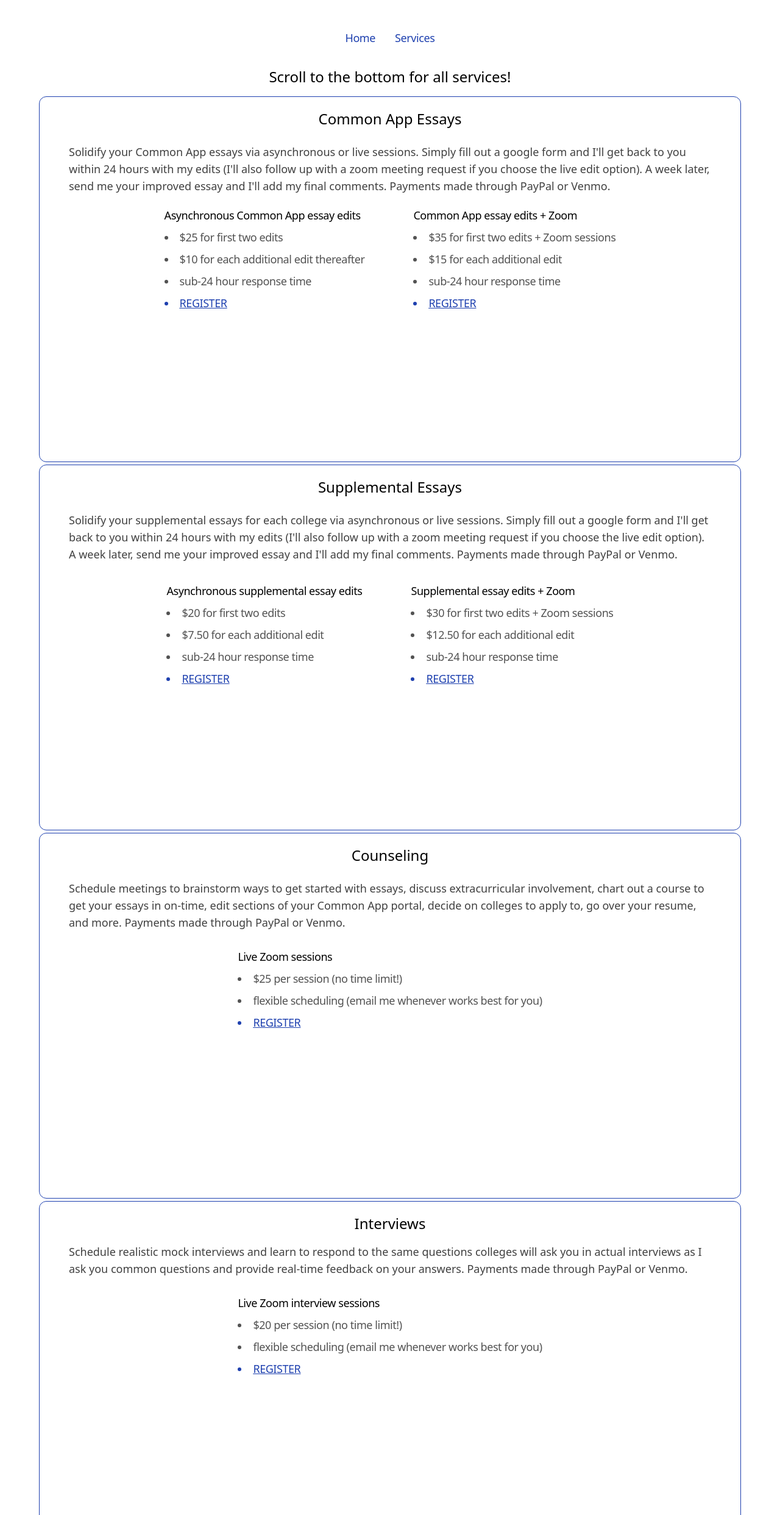
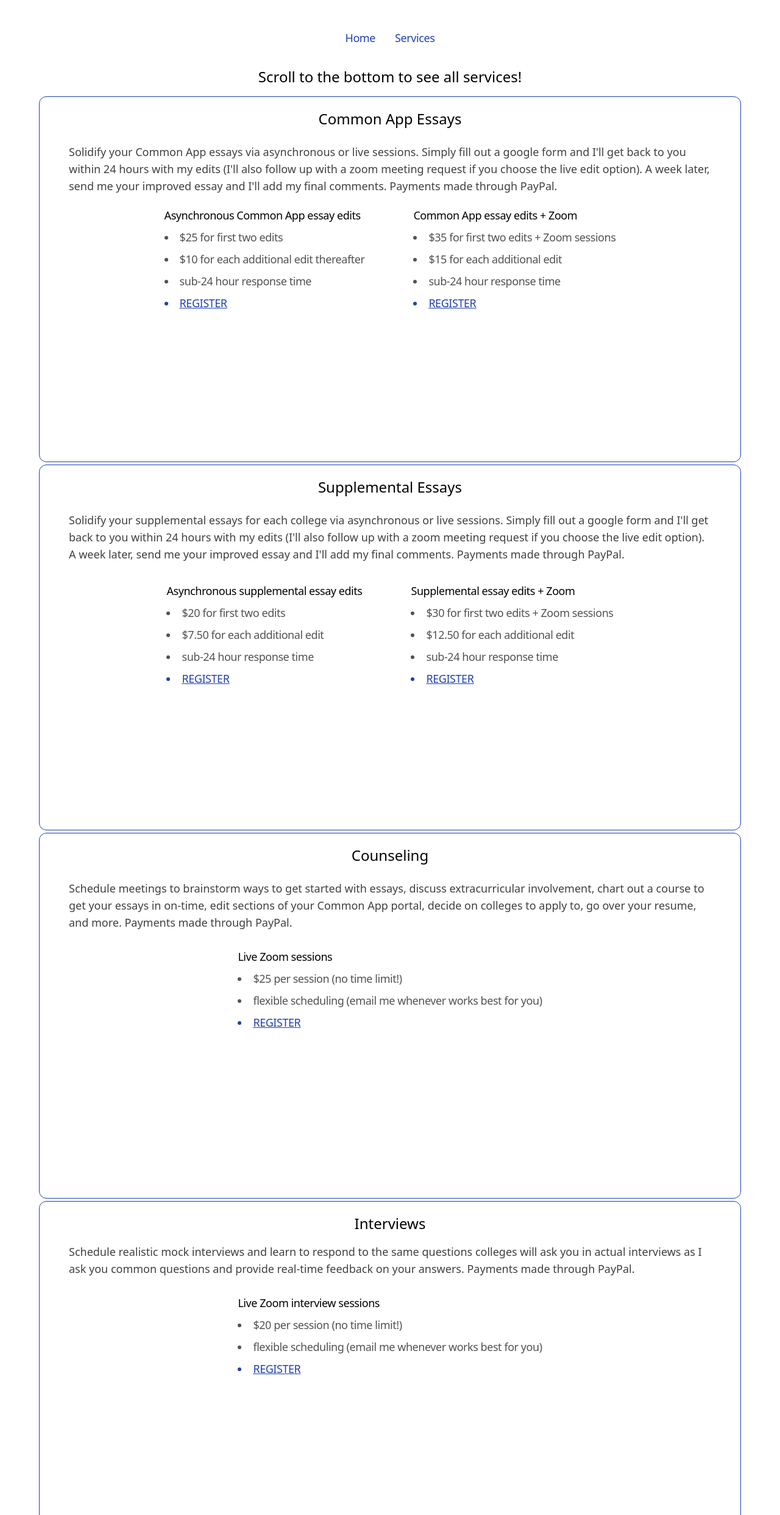
Before and after one commit to VA-24/VA-CC-Website, a React (Create React App) app: page /services in a window 1280 px wide. Shown: the top 2485 px of the page at 61% size. Built offline with nearby package versions, Linux system fonts and the light colour scheme.

Commit message:
Update Services.js

```diff
--- a/src/pages/Services.js
+++ b/src/pages/Services.js
@@ -32,13 +32,13 @@ function Services(){
 
                 </main>
 
-                <h3 class='font-medium text-base md:text-lg lg:text-xl xl:text-2xl 2xl:text-3xl text-black text-center pb-4'>Scroll to the bottom for all services!</h3>
+                <h3 class='font-medium text-base md:text-lg lg:text-xl xl:text-2xl 2xl:text-3xl text-black text-center pb-4'>Scroll to the bottom to see all services!</h3>
 
                 <section id='projects' class='w-full h-full flex flex-col items-center gap-1'>
                 <a target='_blank' class='sticky z-[2] top-0 lg:top-32 [&>div>.shine]:hover:block w-full max-w-lg md:max-w-3xl lg:max-w-4xl xl:max-w-6xl h-[90vh] lg:h-[80vh] lg:max-h-[600px] flex flex-col xl:flex-row border border-blue-800 p-2 justify-start gap-8 px-4 py-8 lg:px-6 xl:px-12 xl:py-5 bg-white rounded-xl'>
                     <div class='flex flex-col gap-4'>
                         <h3 class='font-medium text-xl xl:text-2xl 2xl:text-3xl text-black text-center'>Common App Essays</h3>
-                        <p class='text-neutral-700 text-sm md:text-base lg:text-lg xl:text-lg mt-2 xs:text-xs'>Solidify your Common App essays via asynchronous or live sessions. Simply fill out a google form and I'll get back to you within 24 hours with my edits (I'll also follow up with a zoom meeting request if you choose the live edit option). A week later, send me your improved essay and I'll add my final comments. Payments made through PayPal or Venmo.</p>
+                        <p class='text-neutral-700 text-sm md:text-base lg:text-lg xl:text-lg mt-2 xs:text-xs'>Solidify your Common App essays via asynchronous or live sessions. Simply fill out a google form and I'll get back to you within 24 hours with my edits (I'll also follow up with a zoom meeting request if you choose the live edit option). A week later, send me your improved essay and I'll add my final comments. Payments made through PayPal.</p>
                         <div class='flex flex-row h-[25vh] lg:h-[20vh] justify-center tracking-tight gap-20 text-sm md:text-base lg:text-base xl:text-lg mt-1 xs:text-xs' data-aos='zoom-in' data-aos-delay='100'>
                                 <div class='flex flex-col min-h-[200px]'>
                                     <div class='flex items-center'>
@@ -69,7 +69,7 @@ function Services(){
                 <a target='_blank' class='sticky z-[2] top-0 lg:top-32 [&>div>.shine]:hover:block w-full max-w-lg md:max-w-3xl lg:max-w-4xl xl:max-w-6xl h-[90vh] lg:h-[80vh] lg:max-h-[600px] flex flex-col xl:flex-row border border-blue-800 p-2 justify-start gap-8 px-4 py-8 lg:px-6 xl:px-12 xl:py-5 bg-white rounded-xl'>
                     <div class='flex flex-col gap-4'>
                         <h3 class='font-medium text-xl xl:text-2xl 2xl:text-3xl text-black text-center'>Supplemental Essays</h3>
-                        <p class='text-neutral-700 text-sm md:text-base lg:text-lg xl:text-lg mt-2 xs:text-xs'>Solidify your supplemental essays for each college via asynchronous or live sessions. Simply fill out a google form and I'll get back to you within 24 hours with my edits (I'll also follow up with a zoom meeting request if you choose the live edit option). A week later, send me your improved essay and I'll add my final comments. Payments made through PayPal or Venmo.</p>
+                        <p class='text-neutral-700 text-sm md:text-base lg:text-lg xl:text-lg mt-2 xs:text-xs'>Solidify your supplemental essays for each college via asynchronous or live sessions. Simply fill out a google form and I'll get back to you within 24 hours with my edits (I'll also follow up with a zoom meeting request if you choose the live edit option). A week later, send me your improved essay and I'll add my final comments. Payments made through PayPal.</p>
                         <div class='flex flex-row h-[25vh] lg:h-[20vh] justify-center tracking-tight gap-20 text-sm md:text-base lg:text-lg xl:text-lg mt-8 md:mt-4' data-aos='zoom-in' data-aos-delay='100'>
                                 <div class='flex flex-col min-h-[200px]'>
                                     <h3 class='pb-2 font-medium'>Asynchronous supplemental essay edits</h3>
@@ -97,7 +97,7 @@ function Services(){
                 <a target='_blank' class='sticky z-[2] top-0 lg:top-32 [&>div>.shine]:hover:block w-full max-w-lg md:max-w-3xl lg:max-w-4xl xl:max-w-6xl h-[90vh] lg:h-[80vh] lg:max-h-[600px] flex flex-col xl:flex-row border border-blue-800 p-2 justify-start gap-8 px-4 py-8 lg:px-6 xl:px-12 xl:py-5 bg-white rounded-xl' data-aos='fade-up'>
                     <div class='flex flex-col gap-4'>
                         <h3 class='font-medium text-xl xl:text-2xl 2xl:text-3xl text-black text-center justify-center'>Counseling</h3>
-                        <p class='text-neutral-700 text-sm md:text-base lg:text-lg xl:text-lg mt-2 xs:text-xs'>Schedule meetings to brainstorm ways to get started with essays, discuss extracurricular involvement, chart out a course to get your essays in on-time, edit sections of your Common App portal, decide on colleges to apply to, go over your resume, and more. Payments made through PayPal or Venmo.</p>
+                        <p class='text-neutral-700 text-sm md:text-base lg:text-lg xl:text-lg mt-2 xs:text-xs'>Schedule meetings to brainstorm ways to get started with essays, discuss extracurricular involvement, chart out a course to get your essays in on-time, edit sections of your Common App portal, decide on colleges to apply to, go over your resume, and more. Payments made through PayPal.</p>
                         <div class='flex flex-row h-[25vh] lg:h-[20vh] justify-center tracking-tight gap-20 text-sm md:text-base lg:text-base xl:text-lg mt-1 xs:text-xs' data-aos='zoom-in' data-aos-delay='100'>
                                 <div class='flex flex-col min-h-[200px]'>
                                     <h3 class='pb-2 mt-2 font-medium'>Live Zoom sessions</h3>
@@ -113,7 +113,7 @@ function Services(){
                 <a target='_blank' class='sticky z-[2] top-0 lg:top-32 [&>div>.shine]:hover:block w-full max-w-lg md:max-w-3xl lg:max-w-4xl xl:max-w-6xl h-[90vh] lg:h-[80vh] lg:max-h-[600px] flex flex-col xl:flex-row border border-blue-800 p-2 justify-start gap-8 px-4 py-8 lg:px-6 xl:px-12 xl:py-5 bg-white rounded-xl' data-aos='fade-up'>
                     <div class='flex flex-col gap-4'>
                         <h3 class='font-medium text-xl xl:text-2xl 2xl:text-3xl text-black text-center'>Interviews</h3>
-                        <p class='text-base xl:text-lg 2xl:text-xl text-neutral-700'>Schedule realistic mock interviews and learn to respond to the same questions colleges will ask you in actual interviews as I ask you common questions and provide real-time feedback on your answers. Payments made through PayPal or Venmo.</p>
+                        <p class='text-base xl:text-lg 2xl:text-xl text-neutral-700'>Schedule realistic mock interviews and learn to respond to the same questions colleges will ask you in actual interviews as I ask you common questions and provide real-time feedback on your answers. Payments made through PayPal.</p>
                         <div class='flex flex-row h-[25vh] lg:h-[20vh] justify-center tracking-tight gap-20 text-sm md:text-base lg:text-base xl:text-lg mt-1 xs:text-xs' data-aos='zoom-in' data-aos-delay='100'>
                                 <div class='flex flex-col min-h-[200px]'>
                                     <h3 class='pb-2 mt-2 font-medium'>Live Zoom interview sessions</h3>
```
